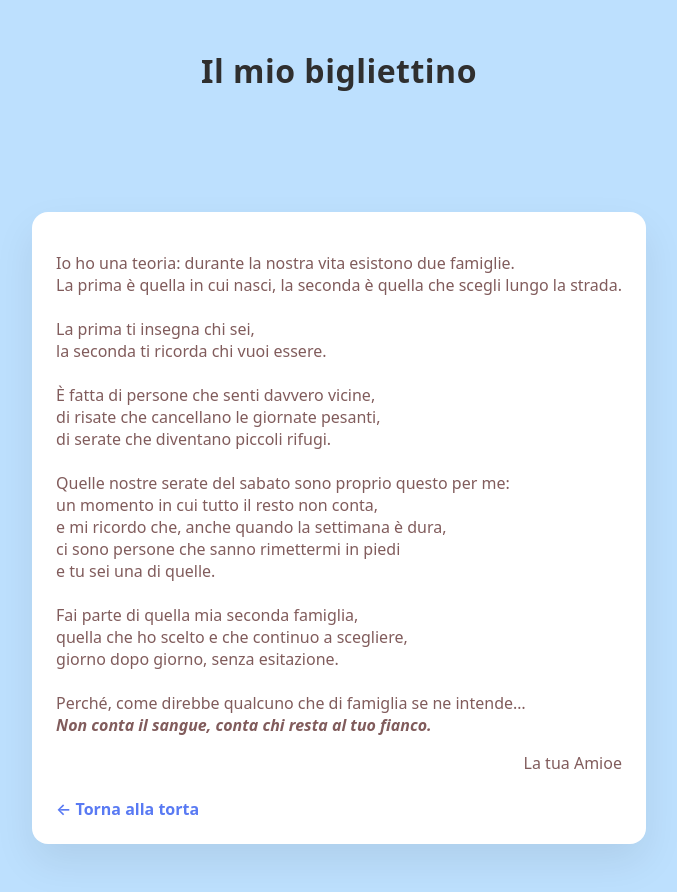
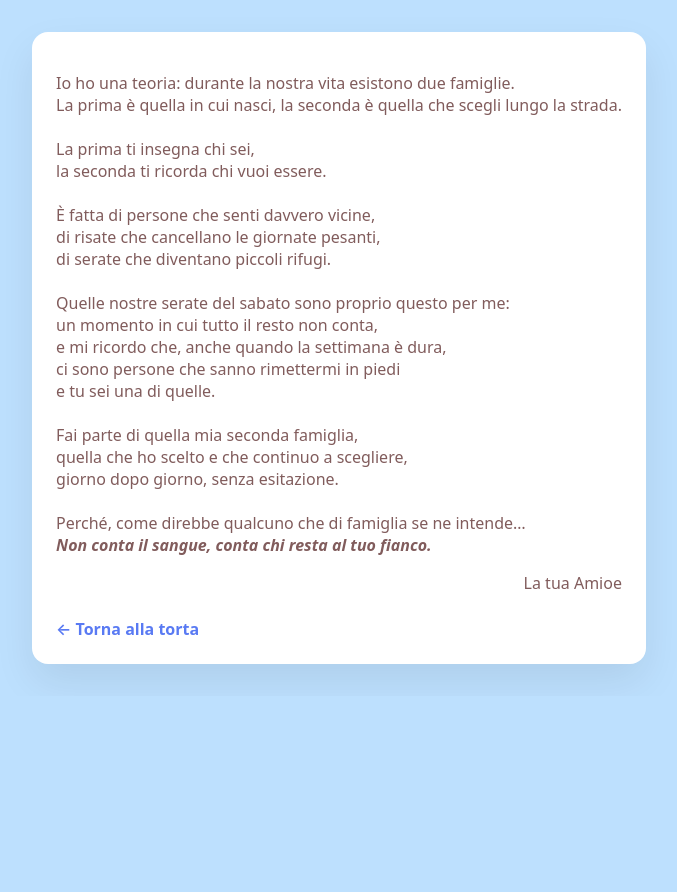
Before and after one commit to ValeSlavi/compleAle, a plain HTML site: page bigliettino.html in a window 1280 px wide. Shown: the whole page, without its empty margins (301-978 px from the left). After the commit the page ends 800 px from the top, so only its background shows below. Drawn offline with Linux system fonts and the light colour scheme.

Commit message:
Aggiustato lo stile

```diff
--- a/bigliettino.html
+++ b/bigliettino.html
@@ -7,9 +7,6 @@
     <link rel="stylesheet" href="style.css" />
   </head>
   <body>
-    <header class="title">
-      <h1>Il mio bigliettino</h1>
-    </header>
 
     <main class="panel">
       <section class="card">
--- a/style.css
+++ b/style.css
@@ -28,7 +28,7 @@ body {
 
 /* Header sullo stesso azzurro */
 .title {
-  height: 140px;
+  height: 100px;
   display: grid;
   place-items: center;
   background: var(--panel); /* niente fascia scura dietro al titolo */
@@ -46,7 +46,6 @@ body {
   background: var(--panel); /* rimuove il gradient nero in testa */
   display: grid;
   place-items: center;
-  padding: 40px 20px;
   position: relative;
   overflow: hidden;
 }
@@ -309,7 +308,7 @@ body {
   position: absolute;
   top: -10vh;
   width: 8px;
-  height: 14px;
+  height: 14  px;
   border-radius: 2px;
   opacity: 0.95;
   will-change: transform;
```
